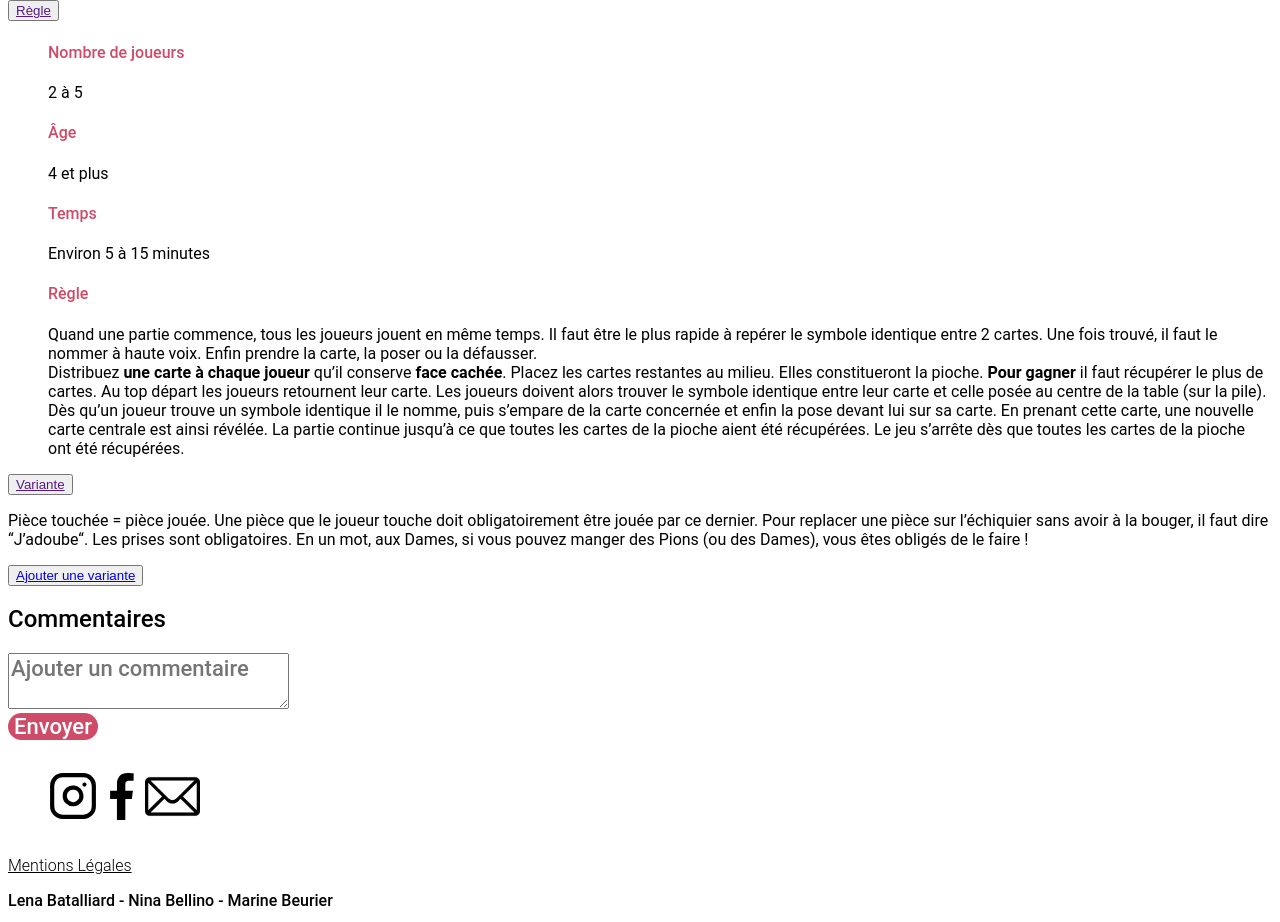
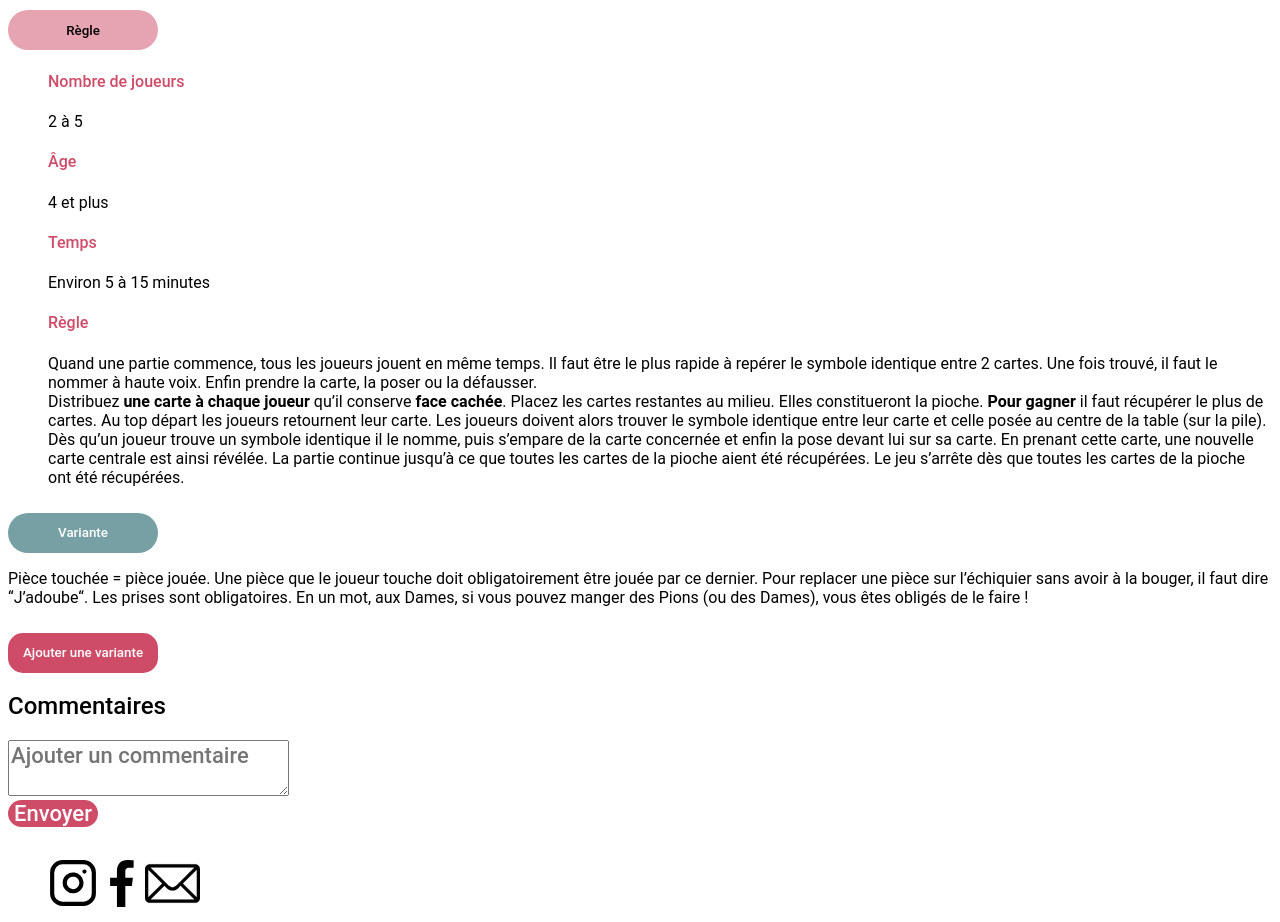
Before and after one commit to marinebrdesign/norma_ludus, a PHP site: page /dooble.html in a window 1280 px wide. Shown: the part 638-1560 px from the top of the page. Run offline with PHP 8.4, Linux system fonts and the light colour scheme; some libraries are stand-ins or nearby versions.

Commit message:
boutons des règles, variantes et ajouter variantes des pages des jeux

```diff
--- a/bataille.html
+++ b/bataille.html
@@ -55,13 +55,13 @@
       </ul>
     </div>
     <div class="variante">
-      <button><a href="">Variante</a></button>
+      <button class="variante"><a href="">Variante</a></button>
       <ul>
         <li><h4>La bataille "découverte"</h4> Si des joueurs posent la même des cartes de valeur identique, il y a bataille. Dans cette variante, on pose directement face en l'air la carte suivante. La plus forte l'emporte comme pour la vraie règle.
         <li><h4>La bataille à deux cartes</h4> Cette variante se joue de préférence avec des cartes ne comportant que des chiffres de 0 à 9. Avec un jeu de cartes traditionnel on retire les figures et le 10 remplace le zéro. Chacun à son tour on pose deux cartes et on les place l'une à côté de l'autre pour faire le plus grand nombre. Par exemple, on pose le 1 et le 9, on peut faire 19 ou 91. Le joueur adverse fait la même chose et le plus grand nombre gagne.</li>
         <li><h4>La bataille d'addition</h4> Dans le même ordre d'idée que la “bataille à deux cartes” on peut jouer à deux cartes mais il faut additionner les points des deux cartes au lieu de les placer côte à côte. Par exemple on abat le 9 et le 1, cela donne 10 - Si on abat le 5 et le 5, cela donne 10 aussi, il y a bataille.</li>
       </ul>
-      <button><a href="ajouter-variante.html">Ajouter une variante</a></button>
+      <button class="ajouter-variante"><a href="ajouter-variante.html">Ajouter une variante</a></button>
     </div>
   </div>
   <div class="commentaire">
--- a/css/typographie_couleurs.css
+++ b/css/typographie_couleurs.css
@@ -496,3 +496,55 @@ button.terminer {
 .regle h4, .variante h4 {
     color: #CF4C68;
 }
+
+/*bouton regles*/
+.regle button {
+    background-color: #E6A4B2;
+    border: none;
+    border-radius: 50px;
+    font-family: Roboto;
+    font-weight: 500;
+    color: #FFFFFF;
+    height: 40px;
+    width: 150px;
+    margin-top: 10px;
+}
+
+.regle a {
+    color: #000000;
+    font-family: Roboto;
+    font-weight: 500;
+    text-decoration: none;
+}
+
+/*bouton ajouter variante*/
+button.ajouter-variante  {
+    background-color: #CF4C68;
+    border: none;
+    border-radius: 15px;
+    font-family: Roboto;
+    font-weight: 500;
+    color: #FFFFFF;
+    height: 40px;
+    width: 150px;
+    margin-top: 10px;
+}
+
+.variante a {
+    color: #ffffff;
+    font-family: Roboto;
+    font-weight: 500;
+    text-decoration: none;
+}
+
+button.variante  {
+    background-color: #76a0a3;
+    border: none;
+    border-radius: 50px;
+    font-family: Roboto;
+    font-weight: 500;
+    color: #FFFFFF;
+    height: 40px;
+    width: 150px;
+    margin-top: 10px;
+}
--- a/dooble.html
+++ b/dooble.html
@@ -56,10 +56,10 @@
       </ul>
     </div>
     <div class="variante">
-      <button><a href="">Variante</a></button>
+      <button class="variante"><a href="">Variante</a></button>
         <p>Pièce touchée = pièce jouée. Une pièce que le joueur touche doit obligatoirement être jouée par ce dernier. Pour replacer une pièce sur l’échiquier sans avoir à la bouger, il faut dire “J’adoube“.
           Les prises sont obligatoires. En un mot, aux Dames, si vous pouvez manger des Pions (ou des Dames), vous êtes obligés de le faire !</p>
-      <button><a href="ajouter-variante.html">Ajouter une variante</a></button>
+      <button class="ajouter-variante"><a href="ajouter-variante.html">Ajouter une variante</a></button>
     </div>
   </div>
   <div class="commentaire">
--- a/jeu-de-dames.html
+++ b/jeu-de-dames.html
@@ -59,10 +59,10 @@
       </ul>
     </div>
     <div class="variante">
-      <button><a href="">Variante</a></button>
+      <button class="variante"><a href="">Variante</a></button>
           <p>Pièce touchée = pièce jouée. Une pièce que le joueur touche doit obligatoirement être jouée par ce dernier. Pour replacer une pièce sur l’échiquier sans avoir à la bouger, il faut dire “J’adoube“.
             Les prises sont obligatoires. En un mot, aux Dames, si vous pouvez manger des Pions (ou des Dames), vous êtes obligés de le faire !</p>
-      <button><a href="ajouter-variante.html">Ajouter une variante</a></button>
+      <button class="ajouter-variante"><a href="ajouter-variante.html">Ajouter une variante</a></button>
     </div>
   </div>
   <div class="commentaire">
--- a/loup-garou.html
+++ b/loup-garou.html
@@ -161,12 +161,12 @@
       </ul>
     </div>
     <div class="variante">
-      <button><a href="">Variante</a></button>
+      <button class="variante"><a href="">Variante</a></button>
       <ul>
         <li><h4>Les différents villages</h4> Les joueurs sont séparés en plusieurs villages. Les habitants des différents villages peuvent venir dans les villages voisins quand le Maître du jeu le décide.</li>
         <li><h4>Le panneau du village</h4> Chaque jour les habitants peuvent écrire sur un bout de papier des soupçons, découverte, mensonge pour tromper l'ennemi, etc… Les textes sont affichés dans le désordre quand la nuit tombe. </li>
       </ul>
-      <button><a href="ajouter-variante.html">Ajouter une variante</a></button>
+      <button class="ajouter-variante"><a href="ajouter-variante.html">Ajouter une variante</a></button>
     </div>
   </div>
   <div class="commentaire">
```
Also changed, not shown: ajouter-variante.html (+4 -3 lines).
